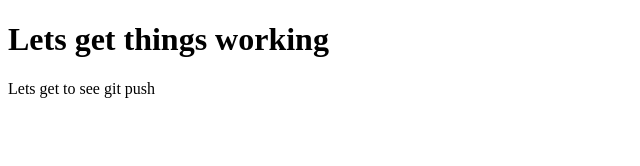
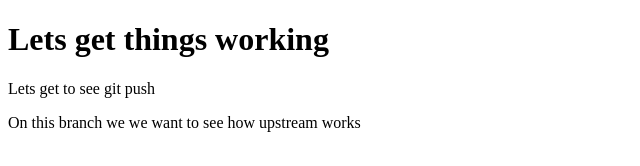
Before and after one commit to chukwunnonso/quick-explanation, a plain HTML site: page index.html in a window 1280 px wide. Shown: the whole page, without its empty margins (0-640 px from the left). Drawn offline with Linux system fonts and the light colour scheme.

Commit message:
push new branch

```diff
--- a/index.html
+++ b/index.html
@@ -10,5 +10,6 @@
     <h1>Lets get things working</h1>
 
     <p>Lets get to see git push</p>
+    <p>On this branch we we want to see how upstream works</p>
 </body>
 </html>
```
